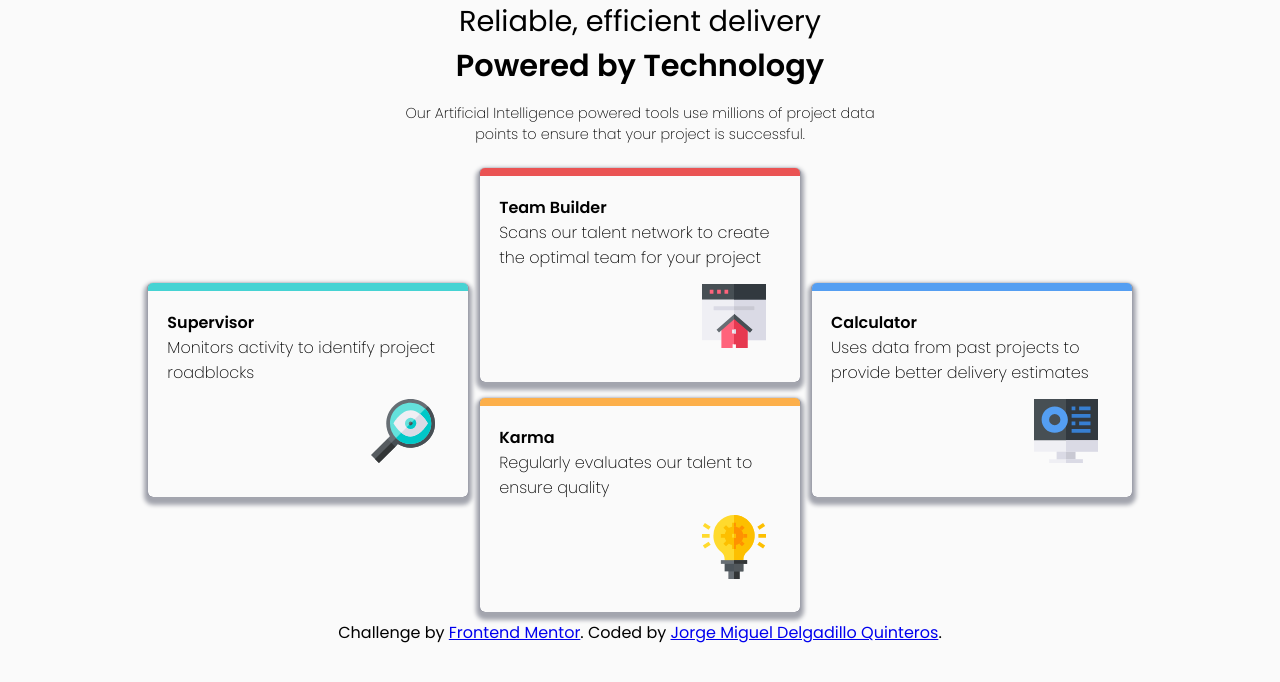
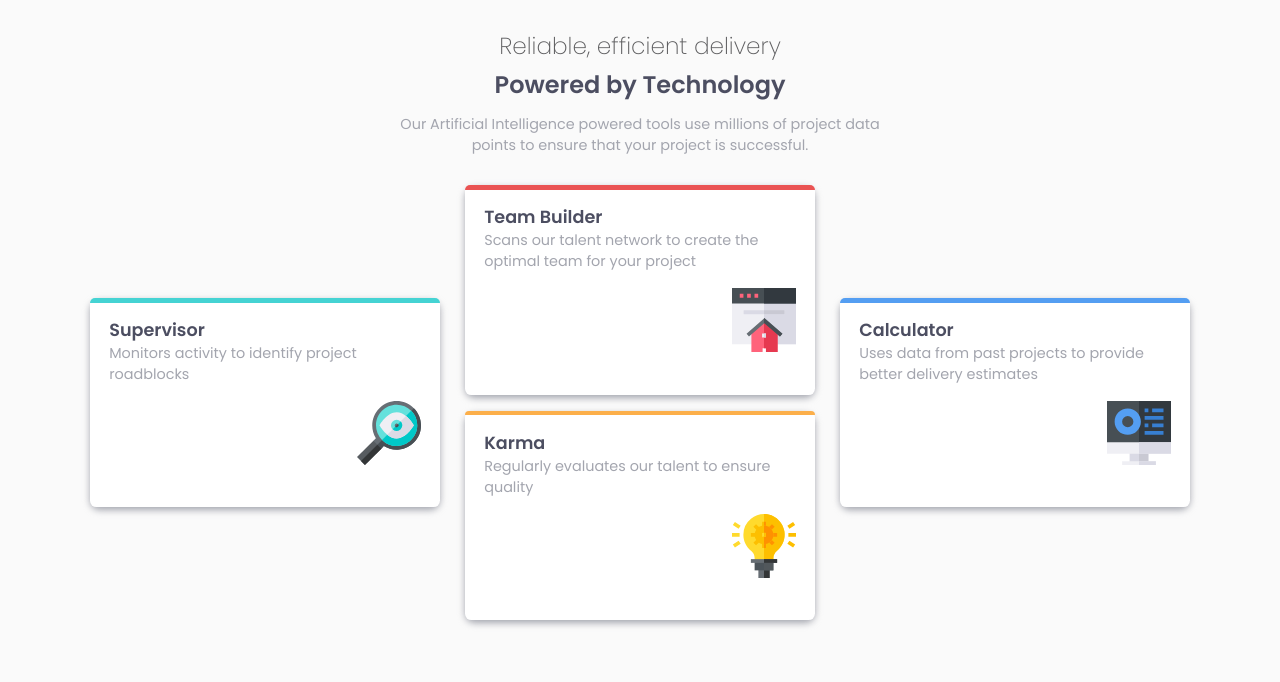
Before and after one commit to jorgedq/FourCards-JD, a plain HTML site: page index.html in a window 1280 px wide. Drawn offline with Linux system fonts and the light colour scheme.

Commit message:
version two

```diff
--- a/index.html
+++ b/index.html
@@ -21,89 +21,76 @@
   </head>
   <body>
     <header>
-      <p class="header-title w400">
+      <h1>
         Reliable, efficient delivery
-      </p>
-      <p class="header-title-2 w600">
+      </h1>
+      <h2>
         Powered by Technology
-      </p>
-      <p class="header-message w200">
+      </h2>
+      <p>
         Our Artificial Intelligence powered tools use millions of project data
-        <br />points to ensure that your project is successful.
+        points to ensure that your project is successful.
       </p>
     </header>
     <main>
       <section class="section-1">
-        <article class="card">
-          <div class="card-color"></div>
-          <div class="container">
-            <div class="card-tittle w600">
+        <article class="card cyan">
+          <div class="card-title">
             Supervisor
           </div>
-            <div class="card-body w200">
+          <div class="card-body">
             Monitors activity to identify project roadblocks
           </div>
-            <div class="imagen">
-              <img class="card-image" src="./images/icon-supervisor.svg" />
-            </div>
+          <div class="card-image">
+            <img src="./images/icon-supervisor.svg" />
           </div>
         </article>
       </section>
       <section class="section-2">
-        <article class="card">
-          <div class="card-color"></div>
-          <div class="container">
-            <div class="card-tittle w600">
+        <article class="card red">
+          <div class="card-title">
             Team Builder
           </div>
-            <div class="card-body w200">
-              Scans our talent network to create the optimal team for your
-              project
+          <div class="card-body">
+            Scans our talent network to create the optimal team for your project
           </div>
-            <div class="imagen">
-              <img class="card-image" src="./images/icon-team-builder.svg" />
-            </div>
+          <div class="card-image">
+            <img src="./images/icon-team-builder.svg" />
           </div>
         </article>
-        <article class="card">
-          <div class="card-color"></div>
-          <div class="container">
-            <div class="card-tittle w600">
+        <article class="card orange">
+          <div class="card-title">
             Karma
           </div>
-            <div class="card-body w200">
+          <div class="card-body">
             Regularly evaluates our talent to ensure quality
           </div>
-            <div class="imagen">
-              <img class="card-image" src="./images/icon-karma.svg" />
-            </div>
+          <div class="card-image">
+            <img src="./images/icon-karma.svg" />
           </div>
         </article>
       </section>
       <section class="section-3">
-        <article class="card">
-          <div class="card-color"></div>
-          <div class="container">
-            <div class="card-tittle w600">
+        <article class="card blue">
+          <div class="card-title">
             Calculator
           </div>
-            <div class="card-body w200">
+          <div class="card-body">
             Uses data from past projects to provide better delivery estimates
           </div>
-            <div class="imagen">
-              <img class="card-image" src="./images/icon-calculator.svg" />
-            </div>
+          <div class="card-image">
+            <img src="./images/icon-calculator.svg" />
           </div>
         </article>
       </section>
     </main>
-    <footer>
+    <!-- <footer>
       <p class="attribution">
         Challenge by
         <a href="https://www.frontendmentor.io?ref=challenge" target="_blank"
           >Frontend Mentor</a
         >. Coded by <a href="#">Jorge Miguel Delgadillo Quinteros</a>.
       </p>
-    </footer>
+    </footer> -->
   </body>
 </html>
--- a/style.css
+++ b/style.css
@@ -1,3 +1,6 @@
+/*************************************/
+/*            Globals                */
+/*************************************/
 *,
 *::after,
 *::before {
@@ -12,8 +15,8 @@
   --orange: hsl(34, 97%, 64%);
   --blue: hsl(212, 86%, 64%);
   /* Neutral Colors */
-  --very_dark_blue: hsl(234, 12%, 34%);
-  --grayish_blue: hsl(229, 6%, 66%);
+  --very_dark_blue: #4c4e61;
+  --grayish_blue: #a3a5ae;
   --very_light_gray: hsl(0, 0%, 98%);
   /*font family*/
   --font_family: "Poppins", sans-serif;
@@ -22,188 +25,144 @@
   --w_400: 400;
   --w_600: 600;
 }
-.w200 {
-  font-weight: 200;
-}
-.w400 {
-  font-weight: 400;
-}
-.w600 {
-  font-weight: 600;
-}
+/*----- Body ------*/
 body {
   font-family: var(--font_family);
   background-color: var(--very_light_gray);
+
+  font-size: 16px;
+}
+body > * {
+  margin: 3em 2.5em;
+}
+/*----- Header ------*/
+header {
+  text-align: center;
+}
+header h1 {
+  font-size: 1.45em;
+  font-weight: 200;
+  color: #5d5d5f;
+  margin-bottom: 0.2em;
+}
+header h2 {
+  color: var(--very_dark_blue);
+  margin-bottom: 0.5em;
+}
+header p {
+  font-size: 0.9em;
+  color: var(--grayish_blue);
+}
+/*----- main ------*/
+main {
   display: grid;
   grid-template-columns: 1fr;
-  grid-template-rows: 0.3fr 1fr 0.1fr;
-  grid-gap: 0.5em;
-  grid-template-areas:
-    "header"
-    "main"
-    "footer";
-  font-size: 16px;
-}
-/* header */
-header {
-  grid-area: header;
-  display: flex;
-  flex-direction: column;
-  justify-content: center;
-  align-items: center;
-}
-.header-title {
-  font-size: 1.8rem;
-  text-align: center;
-}
-.header-title-2 {
-  text-align: center;
-  font-size: 1.9em;
-}
-.header-message {
-  margin: 1em 0;
-  font-size: 0.9em;
-  text-align: center;
-}
-/* end header */
-/* main */
-main {
-  grid-area: main;
-  display: grid;
-  grid-gap: 0.5em;
-  grid-template-columns: 1fr 0.7fr 1fr;
-  grid-template-rows: repeat(1, auto);
-  grid-template-areas: "section1   section2   section3";
-}
-.section-1,
-.section-3 {
-  display: flex;
-  align-items: center;
-}
-.section-1 {
-  grid-area: section1;
-  justify-content: end;
-}
-.section-3 {
-  grid-area: section3;
-}
-article {
-  border-radius: 5px;
-  box-shadow: 0px 4px 4px 4px var(--grayish_blue),
-    0px 1px 1px 1px var(--very_dark_blue);
-  max-width: 20em;
-  /* margin: 0.5em; */
 }
 
-.imagen {
-  display: flex;
-  padding: 0.9em;
-  justify-content: end;
+main section {
 }
-.container {
+/*----- cards ------*/
+section .card {
   padding: 1.2em;
+  margin-bottom: 2em;
+  border-radius: 0.4em;
+  position: relative;
+  background: #fff;
 }
-.section-2 {
-  grid-area: section2;
-  display: flex;
-  flex-direction: column;
-  justify-content: center;
-  align-items: center;
+section .card::after {
+  content: "";
+  position: absolute;
+  top: 3px;
+  left: 0;
+  height: 100%;
+  border-radius: 0.6em;
+  background: var(--grayish_blue);
+  width: 100%;
+  filter: blur(3.5px);
+  z-index: -1;
 }
-.section-2 article:nth-child(1) {
-  margin-bottom: 1em;
+section .card::before {
+  content: "";
+  height: 0.3em;
+  position: absolute;
+  border-radius: 5px 5px 0 0;
+  display: block;
+  left: 0;
+  right: 0;
+  top: 0;
 }
-.section-3 {
-  display: flex;
-  align-items: center;
+.cyan::before {
+  background: var(--cyan);
 }
-.section-1 article .card-color {
-  border-radius: 5px 5px 0 0;
-  background-color: var(--cyan);
-  height: 0.5em;
+.red::before {
+  background: var(--red);
 }
-.section-2 article:nth-child(1) .card-color {
-  border-radius: 5px 5px 0 0;
-  background-color: var(--red);
-  height: 0.5em;
+.orange::before {
+  background: var(--orange);
 }
-.section-2 article:nth-child(2) .card-color {
-  border-radius: 5px 5px 0 0;
-  background-color: var(--orange);
-  height: 0.5em;
+.blue::before {
+  background: var(--blue);
 }
-.section-3 article .card-color {
-  border-radius: 5px 5px 0 0;
-  background-color: var(--blue);
-  height: 0.5em;
+.card .card-title {
+  font-size: 1.1em;
+  color: var(--very_dark_blue);
+  font-weight: 600;
 }
-/* end main */
-/* footer */
-footer {
-  grid-area: footer;
-  display: flex;
-  justify-content: center;
-  align-items: center;
+.card .card-body {
+  color: var(--grayish_blue);
+  font-size: 0.9em;
 }
-/* end footer */
-
-/*responsive css*/
-
+.card .card-image {
+  text-align: right;
+  margin: 1em 0;
+}
 /* Small devices (landscape phones, 576px and up) */
-@media (max-width: 576px) {
-  body {
-    font-size: 50px;
+@media screen and (min-width: 576px) and (min-width: 768px) and (min-width: 992px) {
+  header {
+    display: flex;
+    flex-direction: column;
+    justify-content: center;
+    align-items: center;
+  }
+  header p {
+    max-width: 496px;
+  }
+}
+/* Extra large devices (large desktops, 1200px and up) */
+@media screen and (min-width: 1200px) {
+  body > * {
+    margin: 1.8em 2.5em;
+    max-width: 1440px;
+  }
+  header {
+    display: flex;
+    flex-direction: column;
+    justify-content: center;
+    align-items: center;
+  }
+  header p {
+    max-width: 496px;
   }
   main {
-    grid-template-areas:
-      "section1   section1   section1"
-      "section2   section2   section2"
-      "section3   section3   section3";
+    grid-template-columns: 1fr 1fr 1fr;
   }
-  .section-1,
+  section {
+    display: flex;
+    flex-direction: column;
+    justify-content: center;
+    align-items: center;
+  }
+  section .card {
+    margin-bottom: 0;
+    max-width: 350px;
+  }
+  .section-2 .card:nth-child(1) {
+    margin-bottom: 1em;
+  }
+  .section-1 {
+    align-items: flex-end;
+  }
   .section-3 {
-    flex-direction: row;
-    justify-content: center;
-  }
-  article {
-    margin: 1.5em 0;
-    max-width: 80%;
-    width: 80%;
+    align-items: flex-start;
   }
 }
-/* reponsive css */
-@media (max-width: 768px) {
-  body {
-    font-size: 11px;
-    grid-template-rows: 0.2fr 1fr 0.1fr;
-  }
-  main {
-    grid-template-areas:
-      "section1   section1   section1"
-      "section2   section2   section2"
-      "section3   section3   section3";
-  }
-  .section-1,
-  .section-3 {
-    flex-direction: row;
-    justify-content: center;
-  }
-  article {
-    margin: 1.5em 0;
-    max-width: 80%;
-    width: 80%;
-  }
-}
-
-@media (max-width: 992px) {
-  body {
-    font-size: 12px;
-  }
-}
-
-@media (max-width: 1200px) {
-  body {
-    font-size: 14px;
-  }
-}
-/* end responsive css */
```
Lines whose indentation alone changed are shown as unchanged.
